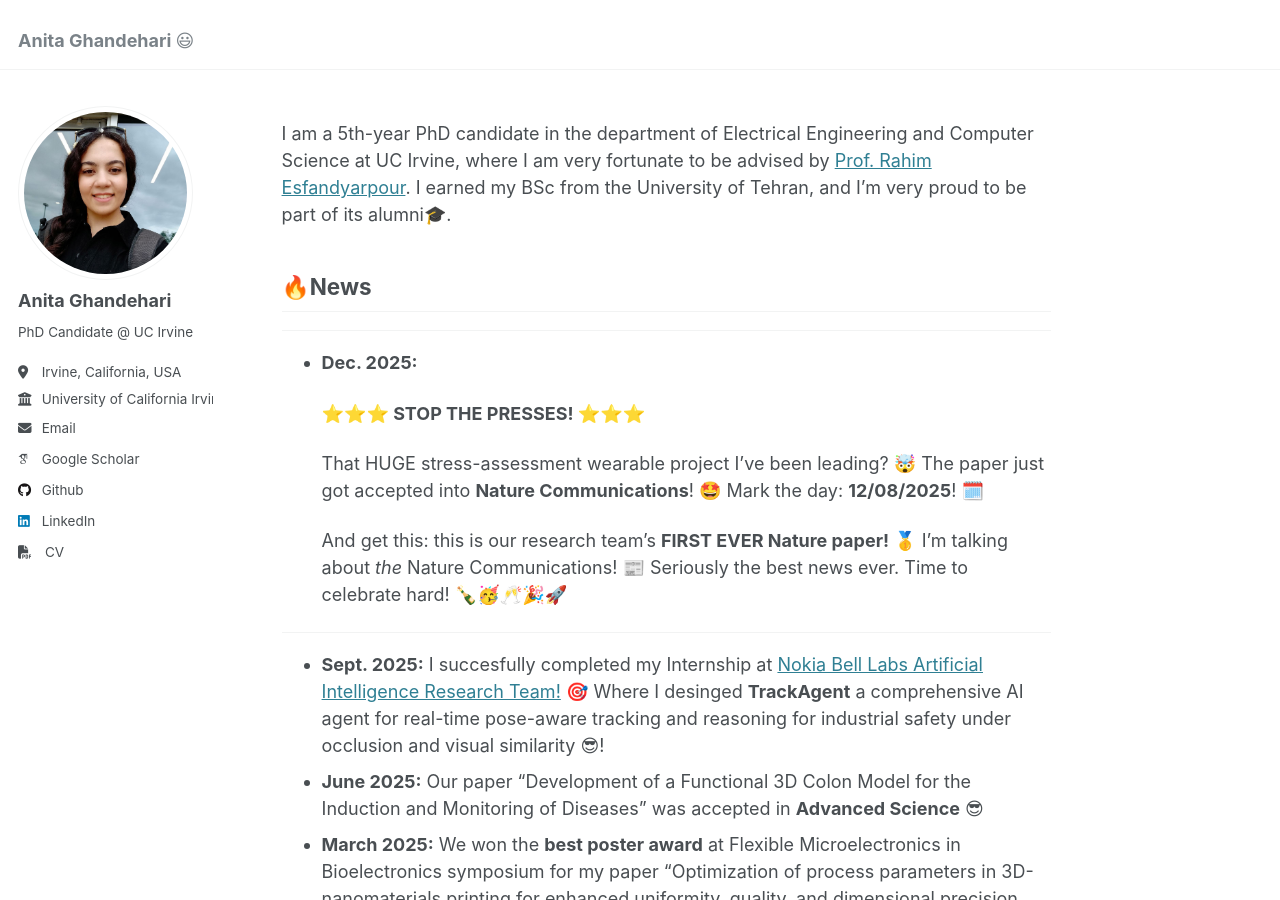
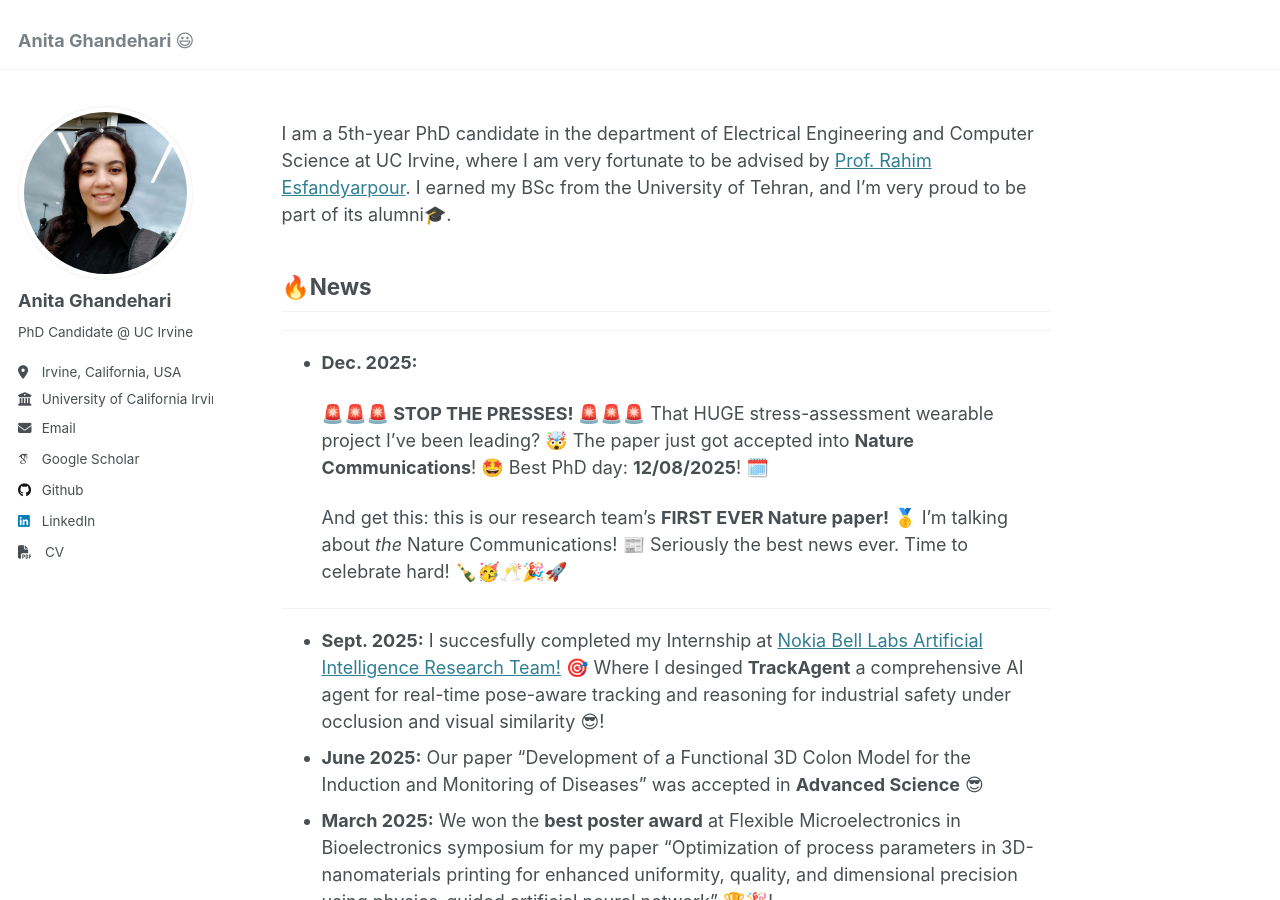
Before and after one commit to AnitaGhandehari/AnitaGhandehari.github.io, a Jekyll site: the page built from _pages/about.md, in a window 1280 px wide and 900 px high. Built offline with Jekyll 4.4.1, drawn with Linux system fonts in a browser that asks for light colours; some web fonts are replaced.

Commit message:
Update about.md

```diff
--- a/_pages/about.md
+++ b/_pages/about.md
@@ -15,9 +15,8 @@ I am a 5th-year PhD candidate in the department of Electrical Engineering and Co
 ------
 - **Dec. 2025:**
 
-  **⭐⭐⭐ STOP THE PRESSES! ⭐⭐⭐**
-
-  That HUGE stress-assessment wearable project I've been leading? 🤯 The paper just got accepted into **Nature Communications**! 🤩 Mark the day: **12/08/2025**! 🗓️
+  **🚨🚨🚨 STOP THE PRESSES! 🚨🚨🚨**
+  That HUGE stress-assessment wearable project I've been leading? 🤯 The paper just got accepted into **Nature Communications**! 🤩 Best PhD day: **12/08/2025**! 🗓️
 
   And get this: this is our research team's **FIRST EVER Nature paper!** 🥇 I'm talking about *the* Nature Communications! 📰 Seriously the best news ever. Time to celebrate hard! 🍾🥳🥂🎉🚀
 
```
